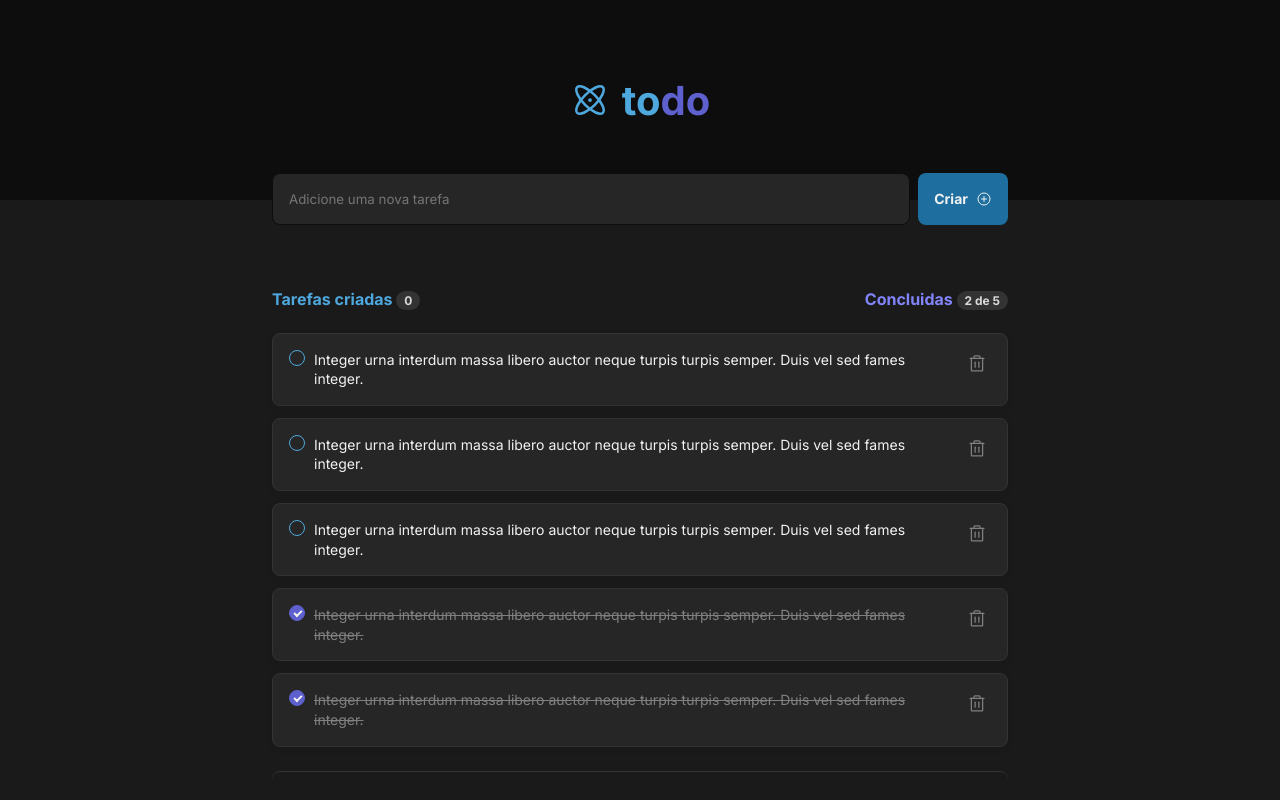
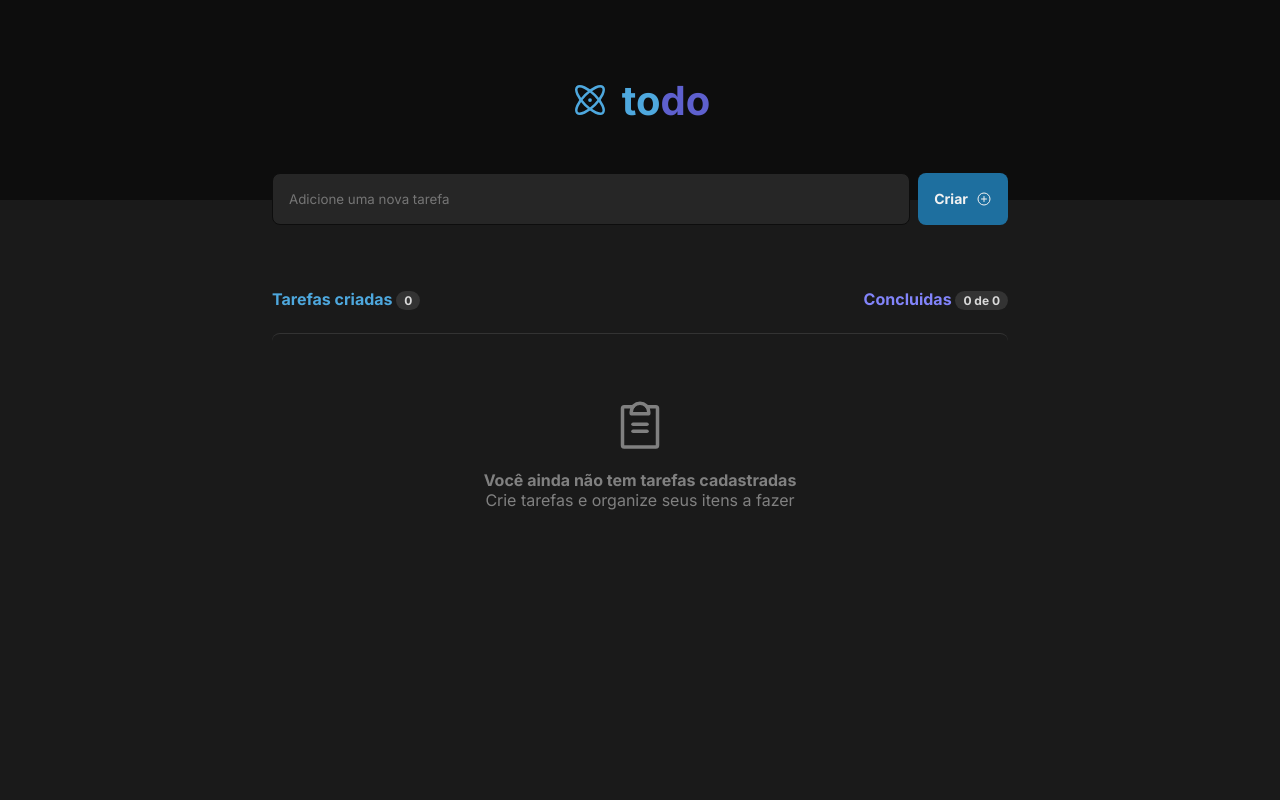
Before and after one commit to felipe0848/To-do, a React (Vite) app: page / in a window 1280 px wide. Shown: the top 800 px of the page. Built offline with nearby package versions, Linux system fonts and the light colour scheme.

Commit message:
Feat: add States

```diff
--- a/src/App.module.css
+++ b/src/App.module.css
@@ -18,10 +18,9 @@
     border-radius: 0.5rem;
     border: 1px solid var(--gray-700);
     background: var(--gray-500);
-}
-.FormAddTask > input:focus {
     color: var(--gray-100);
 }
+
 .FormAddTask > button {
     display: flex;
     padding: 1rem;
--- a/src/App.tsx
+++ b/src/App.tsx
@@ -4,47 +4,72 @@ import { Header } from "./components/Header";
 import { Task } from "./components/Task";
 import { v4 as uuidv4 } from "uuid";
 import { NoTask } from "./components/NoTask";
+import { ChangeEvent, FormEvent, useState } from "react";
 
-const tasks = [
-    {
+export interface taskType {
+    id: string;
+    isComplete: boolean;
+    content: string;
+}
+function App() {
+    const [tasks, setTasks] = useState<taskType[]>([]);
+    const [newTaskText, setNewTaskText] = useState("");
+
+    const handleTypingNewTask = (event: ChangeEvent<HTMLInputElement>) => {
+        setNewTaskText(event.target.value);
+    };
+    const handleAddNewTask = (event: FormEvent<HTMLFormElement>) => {
+        event.preventDefault();
+        const newTask: taskType = {
             id: uuidv4(),
             isComplete: false,
-        content:
-            "Integer urna interdum massa libero auctor neque turpis turpis semper. Duis vel sed fames integer.",
-    },
-    {
-        id: uuidv4(),
-        isComplete: false,
-        content:
-            "Integer urna interdum massa libero auctor neque turpis turpis semper. Duis vel sed fames integer.",
-    },
-    {
-        id: uuidv4(),
-        isComplete: false,
-        content:
-            "Integer urna interdum massa libero auctor neque turpis turpis semper. Duis vel sed fames integer.",
-    },
-    {
-        id: uuidv4(),
-        isComplete: true,
-        content:
-            "Integer urna interdum massa libero auctor neque turpis turpis semper. Duis vel sed fames integer.",
-    },
-    {
-        id: uuidv4(),
-        isComplete: true,
-        content:
-            "Integer urna interdum massa libero auctor neque turpis turpis semper. Duis vel sed fames integer.",
-    },
-];
+            content: newTaskText,
+        };
+        setTasks([newTask, ...tasks]);
+        setNewTaskText("");
+    };
+    const deleteTask = (id: string) => {
+        const updatedTasks = tasks.filter((task) => task.id != id);
 
-function App() {
+        setTasks(updatedTasks);
+    };
+
+    const updateCheck = (id: string) => {
+        const updatedTasks = tasks.map((atual) =>
+            atual.id === id
+                ? {
+                      id: atual.id,
+                      isComplete: !atual.isComplete,
+                      content: atual.content,
+                  }
+                : {
+                      id: atual.id,
+                      isComplete: atual.isComplete,
+                      content: atual.content,
+                  }
+        );
+
+        setTasks(updatedTasks);
+    };
+
+    const countTasksComplete = tasks.reduce(
+        (acc, task) => (task.isComplete ? (acc = acc + 1) : acc),
+        0
+    );
     return (
         <div>
             <Header />
             <main className={styles.wrapper}>
-                <form action="#" className={styles.FormAddTask}>
-                    <input type="text" placeholder="Adicione uma nova tarefa" />
+                <form
+                    onSubmit={handleAddNewTask}
+                    className={styles.FormAddTask}
+                >
+                    <input
+                        onChange={handleTypingNewTask}
+                        value={newTaskText}
+                        type="text"
+                        placeholder="Adicione uma nova tarefa"
+                    />
                     <button type="submit">
                         Criar <PlusCircle size={16} />
                     </button>
@@ -53,24 +78,29 @@ function App() {
                 <section className={styles.tasks}>
                     <header className={styles.status}>
                         <strong className={styles.blue}>
-                            Tarefas criadas <span>0</span>
+                            Tarefas criadas <span>{tasks.length}</span>
                         </strong>
                         <strong className={styles.purple}>
-                            Concluidas <span>2 de 5</span>
+                            Concluidas{" "}
+                            <span>
+                                {countTasksComplete} de {tasks.length}
+                            </span>
                         </strong>
                     </header>
-
+                    {tasks.length > 0 ? (
                         <ul className={styles.taskList}>
                             {tasks.map((task) => (
                                 <Task
                                     key={task.id}
-                                content={task.content}
-                                isComplete={task.isComplete}
+                                    task={task}
+                                    deleteFn={deleteTask}
+                                    checkFn={updateCheck}
                                 />
                             ))}
                         </ul>
-
+                    ) : (
                         <NoTask />
+                    )}
                 </section>
             </main>
         </div>
--- a/src/components/Task.module.css
+++ b/src/components/Task.module.css
@@ -9,6 +9,8 @@
     border: 1px solid var(--gray-400);
 
     box-shadow: 0px 2px 8px 0px rgba(0, 0, 0, 0.06);
+
+    overflow-wrap: anywhere;
 
     font-size: 0.875rem;
     line-height: 1.4;
@@ -65,10 +67,14 @@
 }
 
 .taskNotComplete {
+    flex-grow: 1;
+
     color: var(--gray-100);
 }
 
 .taskComplete {
+    flex-grow: 1;
+
     color: var(--gray-300);
     text-decoration-line: line-through;
 }
--- a/src/components/Task.tsx
+++ b/src/components/Task.tsx
@@ -1,26 +1,41 @@
 import { Trash } from "phosphor-react";
 import styles from "./Task.module.css";
+import { taskType } from "../App";
 
 interface TaskProps {
-    content: string;
-    isComplete: boolean;
+    task: taskType;
+    deleteFn: (id: string) => void;
+    checkFn: (id: string) => void;
 }
 
-export function Task({ content, isComplete }: TaskProps) {
+export function Task({ task, deleteFn, checkFn }: TaskProps) {
+    const handleDeleteTask = () => {
+        deleteFn(task.id);
+    };
+    const handleChangeCheck = () => {
+        checkFn(task.id);
+    };
     return (
         <li className={styles.container}>
             <div className={styles.round}>
-                <input type="checkbox" checked={isComplete} id="checkbox" />
-                <label htmlFor="checkbox"></label>
+                <input
+                    type="checkbox"
+                    checked={task.isComplete}
+                    id={task.id}
+                    onChange={handleChangeCheck}
+                />
+                <label htmlFor={task.id}></label>
             </div>
             <p
                 className={
-                    isComplete ? styles.taskComplete : styles.taskNotComplete
+                    task.isComplete
+                        ? styles.taskComplete
+                        : styles.taskNotComplete
                 }
             >
-                {content}
+                {task.content}
             </p>
-            <button title="Deletar tarefa">
+            <button onClick={handleDeleteTask} title="Deletar tarefa">
                 <Trash size={20} />
             </button>
         </li>
```
Lines whose indentation alone changed are shown as unchanged.
